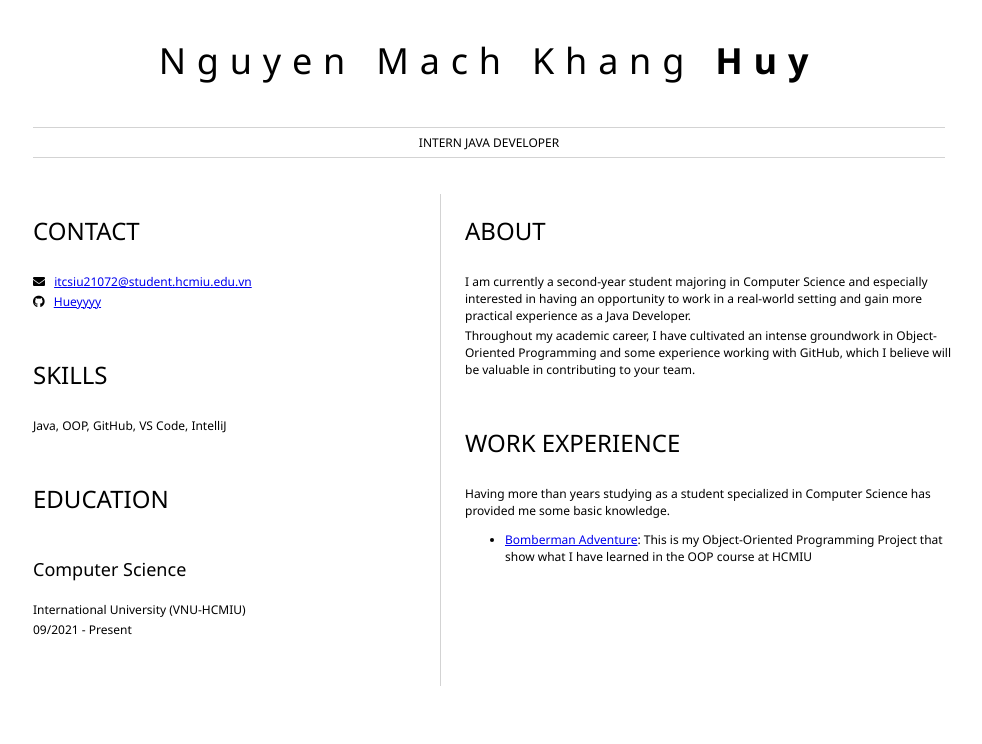
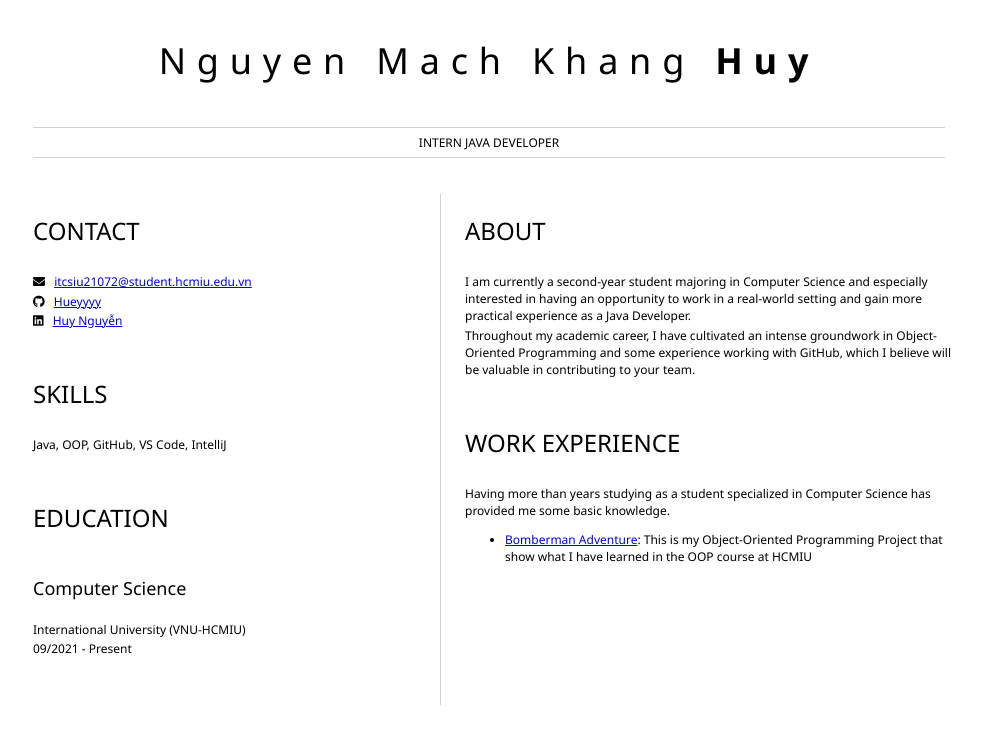
Before and after one commit to Hueyyyy/resume, a plain HTML site: page index.html in a window 1280 px wide. Shown: the whole page, without its empty margins (151-1133 px from the left). Drawn offline with Linux system fonts and the light colour scheme.

Commit message:
add linkedin

```diff
--- a/index.html
+++ b/index.html
@@ -26,6 +26,10 @@
                 <p>
                     <i class="fab fa-github" aria-hidden="true"></i>
                     <a href="https://github.com/Hueyyyy/">Hueyyyy</a>
+                </p>
+                <p>
+                    <i class="fab fa-linkedin" aria-hidden="true"></i>
+                    <a href="https://www.linkedin.com/in/huy-nguy%E1%BB%85n-2a0400266/">Huy Nguyễn</a>
                 </p>
             </section>
             <section>
```
